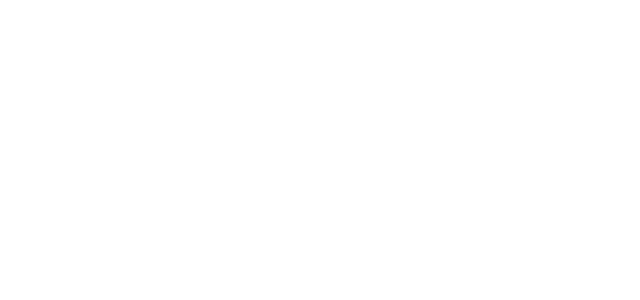
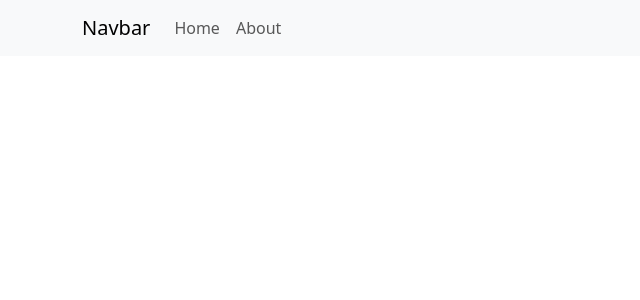
Before and after one commit to dhayv/davidhyppolite, a React (Vite) app in the folder personalproject/: page / in a window 1280 px wide. Shown: the top 300 px of the page, without its empty margins (0-640 px from the left). Built offline with nearby package versions, Linux system fonts and the light colour scheme.

Commit message:
set up routing in main, app file to render

```diff
--- /dev/null
+++ b/personalproject/src/App.tsx
@@ -0,0 +1,25 @@
+import React, { Component } from "react";
+import { BrowserRouter, Routes, Route } from "react-router-dom";
+import  Menu from "./Component/Navbar"
+
+
+
+
+const App: React.FC = () => {
+
+    return (
+        <BrowserRouter>
+        <Menu/>
+        <Routes>
+            <Route path="/"/>
+            <Route/>
+        </Routes>
+
+
+        </BrowserRouter>
+    )
+}
+
+
+
+export default App
--- /dev/null
+++ b/personalproject/src/Component/Navbar.tsx
@@ -0,0 +1,21 @@
+import React from 'react';
+import { Navbar, Nav, Container } from 'react-bootstrap';
+
+const Menu: React.FC = () => {
+  return (
+    <Navbar bg="light" expand="lg">
+      <Container>
+        <Navbar.Brand href="/">Navbar</Navbar.Brand>
+        <Navbar.Toggle aria-controls="basic-navbar-nav" />
+        <Navbar.Collapse id="basic-navbar-nav">
+          <Nav className="me-auto">
+            <Nav.Link href="/">Home</Nav.Link>
+            <Nav.Link href="/about">About</Nav.Link>
+          </Nav>
+        </Navbar.Collapse>
+      </Container>
+    </Navbar>
+  );
+};
+
+export default Menu;
--- a/personalproject/src/main.tsx
+++ b/personalproject/src/main.tsx
@@ -1,19 +1,10 @@
 import React from 'react'
 import ReactDOM from 'react-dom/client'
-import {createBrowserRouter, RouterProvider, RouteObject} from 'react-router-dom'
-import { Navbar } from 'react-bootstrap'
-const routes: RouteObject[] = ([
-  {
-    path: "/",
-    element: <Navbar/>
-
-  }
-])
-
-const router = createBrowserRouter(routes)
+import 'bootstrap/dist/css/bootstrap.min.css';
+import App from './App';
 
 ReactDOM.createRoot(document.getElementById('root') as HTMLElement).render(
   <React.StrictMode>
-    <RouterProvider router={router} />
+    <App/>
   </React.StrictMode>,
 )
```
Also changed, not shown: personalproject/src/Navbar.tsx (deleted, +0 -10 lines).
